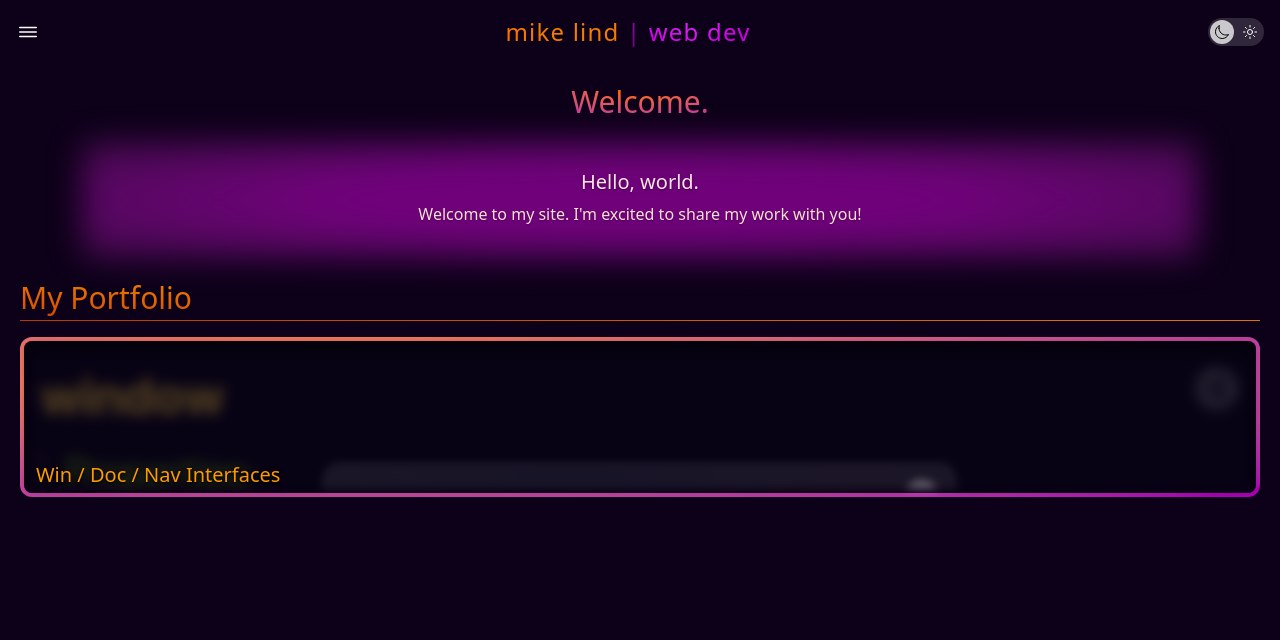
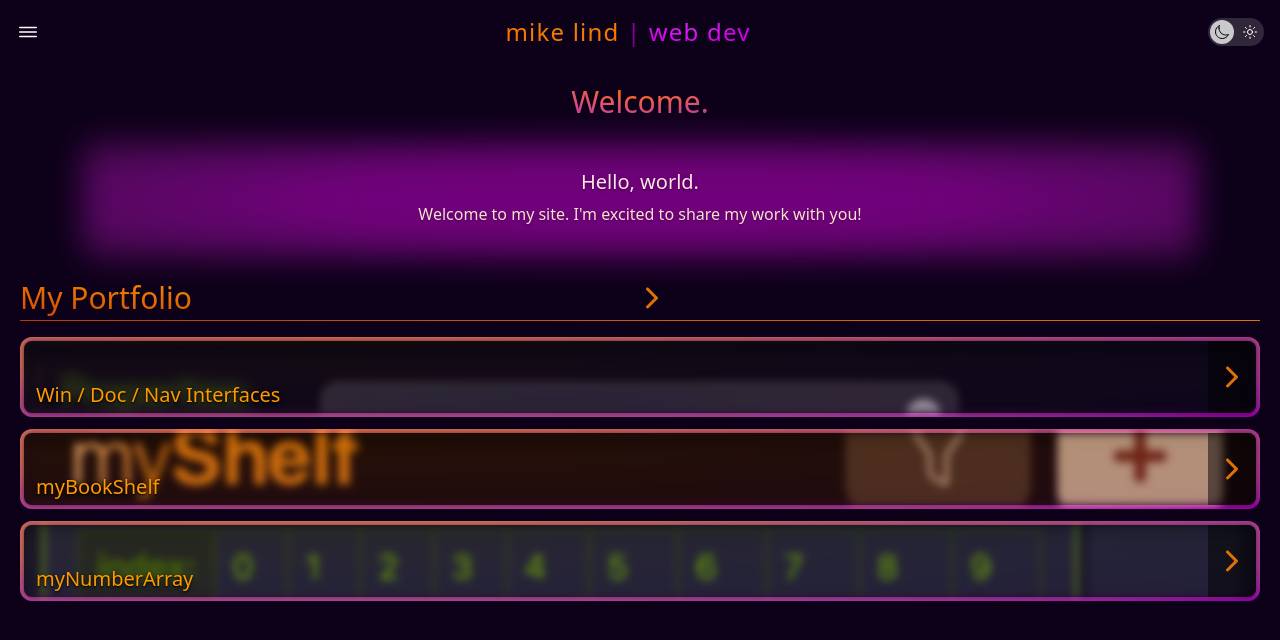
Before and after one commit to mikelind28/my-portfolio, a React (Vite) app: page / in a window 1280 px wide. Shown: the top 640 px of the page. Built offline with nearby package versions, Linux system fonts and the light colour scheme.

Commit message:
refactor portfolio preview items as components, add animations

```diff
--- a/src/Components/Header.tsx
+++ b/src/Components/Header.tsx
@@ -45,7 +45,7 @@ export default function Header({ setSideBarOpen }: HeaderType) {
         className="mr-2 cursor-pointer text-2xl text-white"
       />
 
-      <h1 className="group text-2xl font-extralight tracking-wider *:transition-colors *:duration-700 *:ease-in-out">
+      <h1 className="group text-2xl font-extralight tracking-wider cursor-pointer *:transition-colors *:duration-700 *:ease-in-out">
         <span className="bg-radial-[at_60%_-10%] from-amber-500/90 to-orange-500 bg-clip-text text-transparent group-hover:bg-radial-[at_66%_0%] group-hover:from-amber-500 group-hover:from-40% group-hover:to-orange-400">
           mike lind
         </span>
--- a/src/Pages/Home.tsx
+++ b/src/Pages/Home.tsx
@@ -1,4 +1,5 @@
 import { motion } from "motion/react";
+import { IoIosArrowForward } from "react-icons/io";
 
 function WelcomeHeader() {
   return (
@@ -40,22 +41,32 @@ function HelloWorldWelcome() {
   );
 }
 
-export default function Home() {
+function MyPortfolioH2() {
     return (
-    <div className="flex w-full flex-col items-center p-5">
-      <WelcomeHeader />
-
-      <HelloWorldWelcome />
-
         <div className="flex w-full flex-col gap-1">
+            <motion.div
+                className="group flex gap-2 items-center cursor-pointer"
+            >
                 <motion.h2
                     initial={{ x: "150vw" }}
                     animate={{ x: 0 }}
                     transition={{ duration: 1, ease: "easeOut" }}
-          className="bg-radial-[at_40%_-10%] from-amber-500 to-orange-700 bg-clip-text text-3xl font-light text-transparent"
+                    className="w-full bg-radial-[at_40%_-10%] from-amber-500 to-orange-700 bg-clip-text text-3xl font-light text-transparent"
                 >
                     My Portfolio
                 </motion.h2>
+
+                <motion.div
+                    initial={{ x: "150vw" }}
+                    animate={{ x: 0 }}
+                    transition={{ delay: 0.1, duration: 1.1, ease: "easeOut" }}
+                    className="relative flex items-center w-full"
+                >
+                    <IoIosArrowForward
+                        className="absolute size-8 text-amber-600 right-[calc((100%)-(--spacing(6)))] transition-all duration-700 group-hover:right-0"
+                    />
+                </motion.div>
+            </motion.div>
 
             <motion.span
                 initial={{ opacity: 0 }}
@@ -64,21 +75,61 @@ export default function Home() {
                 className="h-px bg-linear-to-r from-orange-600/75 to-orange-400/85"
             />
         </div>
+    );
+}
 
-      <div className="relative my-4 flex h-40 w-full items-center justify-center overflow-clip rounded-xl">
-        <div className="absolute z-30 flex h-full w-full items-center justify-center rounded-lg bg-radial-[at_25%_25%] from-orange-400 to-fuchsia-700 bg-clip-padding p-1">
+function PortfolioItem({ text, imgUrl }: { text: string, imgUrl: string }) {
+    return (
+        <li className="group relative h-20 w-full overflow-clip rounded-xl cursor-pointer">
+            <div className="absolute flex h-full w-full rounded-lg bg-radial-[at_25%_25%] from-orange-400 to-fuchsia-700 bg-clip-padding p-1 transition-colors duration-300 group-hover:from-orange-300 group-hover:to-fuchsia-600">
                 <div
-            className="bg-dark-violet4 z-20 h-full w-full rounded-lg p-1"
+                    className="relative bg-dark-violet4/75 h-full w-full rounded-lg group-hover:bg-dark-violet4/85"
                     style={{ boxShadow: "0px 8px 12px 4px inset rgb(0 0 0 / 50%)" }}
                 >
-            <div className="z-30 h-full w-full overflow-hidden rounded-lg bg-[url(/src/public/win-doc-nav-interfaces.png)] bg-cover opacity-50 blur-xs"></div>
+                    <div
+                        className={`absolute h-full w-full overflow-hidden bg-cover bg-position-[center_top_10%] rounded-lg opacity-75 blur-xs group-hover:blur-none group-hover:opacity-50 transition-all duration-700`}
+                        style={{ backgroundImage: `url(${imgUrl})` }}
+                    >
                     </div>
                 </div>
 
-        <p className="absolute bottom-2 left-4 z-30 text-xl font-light text-amber-500 text-shadow-md/50">
-          Win / Doc / Nav Interfaces
+                <div className="absolute flex items-center justify-center right-1 top-1 rounded-tr-lg rounded-br-lg h-18 w-12 bg-black/50">
+                    <IoIosArrowForward className="size-8 text-amber-600 group-hover:text-amber-500 transition-color duration-300"/>
+                </div>
+            </div>
+
+            <p className=" absolute bottom-2 left-4 text-xl font-light text-amber-500 text-shadow-md/50 transition-all duration-300 group-hover:text-amber-400 group-hover:text-shadow-2xl/75">
+                {text}
             </p>
-      </div>
+        </li>
+    );
+}
+
+export default function Home() {
+  return (
+    <div className="flex w-full flex-col items-center p-5">
+        <WelcomeHeader />
+
+        <HelloWorldWelcome />
+
+        <MyPortfolioH2 />
+
+        <ul className="my-4 flex w-full flex-col items-center space-y-3">
+            <PortfolioItem
+                text={'Win / Doc / Nav Interfaces'}
+                imgUrl={'./src/public/win-doc-nav-interfaces.png'}
+            />
+
+            <PortfolioItem
+                text={'myBookShelf'}
+                imgUrl={'./src/public/my-bookshelf.png'}
+            />
+
+            <PortfolioItem
+                text={'myNumberArray'}
+                imgUrl={'./src/public/my-number-array.png'}
+            />
+        </ul>
     </div>
   );
 }
```
Also changed, not shown: src/public/my-bookshelf.png (added), src/public/my-number-array.png (added). Lines whose indentation alone changed are shown as unchanged.
